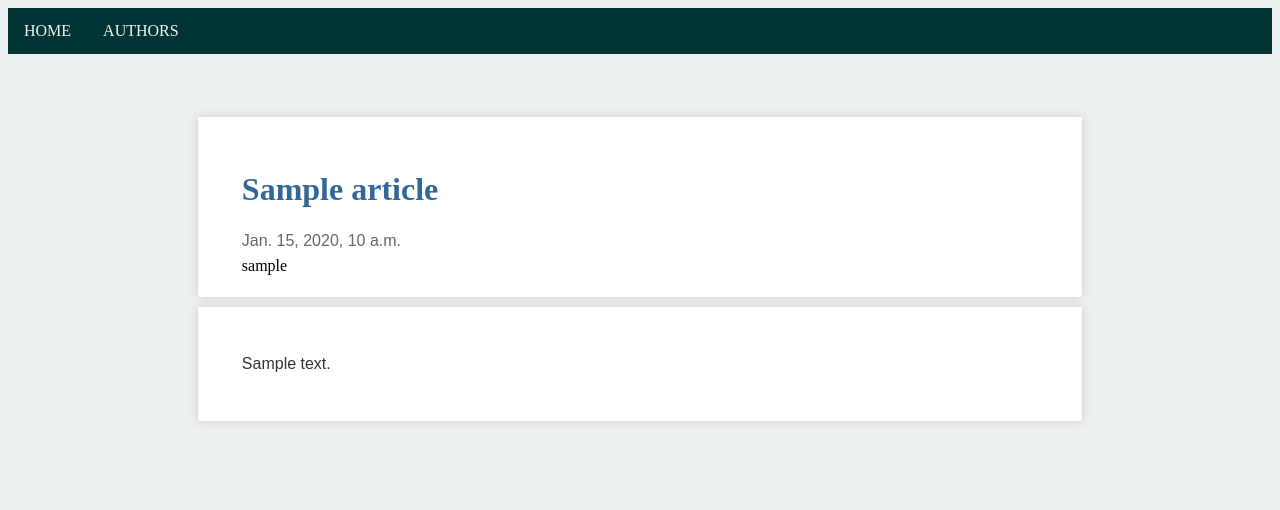
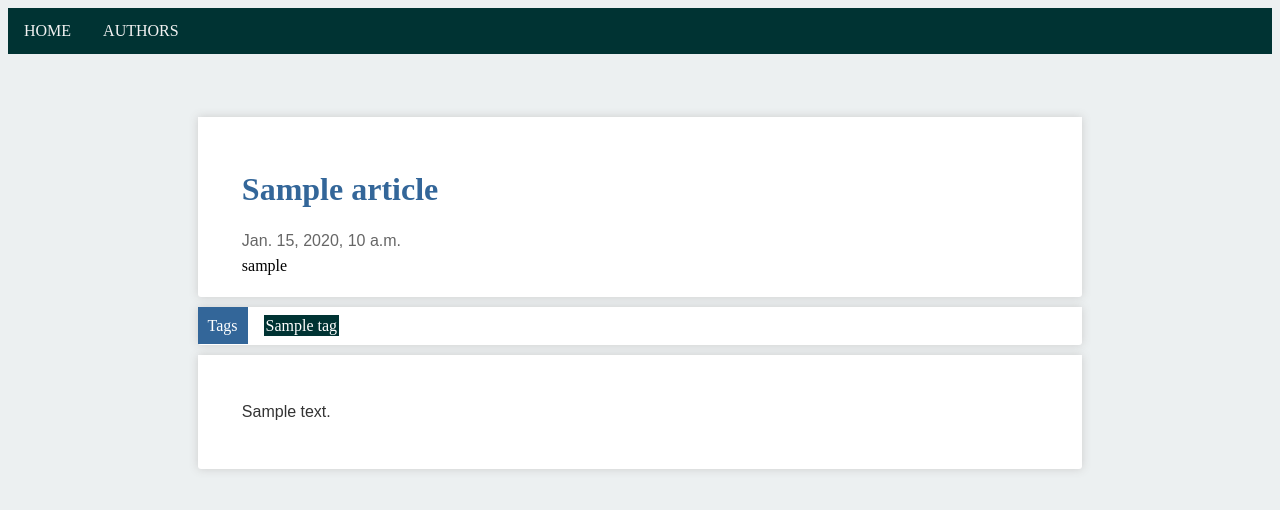
Before and after one commit to owlsome2501/some2501, a Django app: template templates/blog/article.html in a window 1280 px wide. Shown: the top 510 px of the page. Run offline with Django 3.2, Linux system fonts and the light colour scheme; the template is opened without the code that fills it: most values are stand-ins (such as "Sample title", 1, 10 or a date in 2020).

Commit message:
add tags to template

```diff
--- a/static/blog/main.css
+++ b/static/blog/main.css
@@ -127,6 +127,30 @@ h1, h2, h3, h4, h5, h6 {
     line-height: 1.4;
     font-family: serif;
 }
+.tags {
+    background: #fff;
+    /* border: 1px solid #ddd; */
+    box-shadow: 0px 0px 10px #ccc;
+    border-radius: 0 0 3px 3px;
+    margin: 10px 0 10px 0;
+    padding: 10px 0 10px 0;
+}
+
+.tag_title {
+    background-color: #336699;
+    color: #fff;
+    margin-right: 10px;
+    padding: 10px;
+}
+
+.tag {
+    margin: 2px;
+    padding: 2px;
+    color: #fff;
+    text-decoration: none;
+    background-color: #003333;
+}
+
 @media (max-width: 600px) {
     .article,
     .me,
--- a/templates/blog/article.html
+++ b/templates/blog/article.html
@@ -31,6 +31,14 @@
                     </a>
                 </div>
             </div>
+            <div class="tags">
+                <span class="tag_title">Tags</span>
+                {% for tag in article.tags.all %}
+                <a class="tag" href="#">
+                    {{tag}}
+                </a>
+                {% endfor %}
+            </div>
             <div class="markdown"> {{ article.content.content|safe}}</div>
         </div>
     </body>
```
